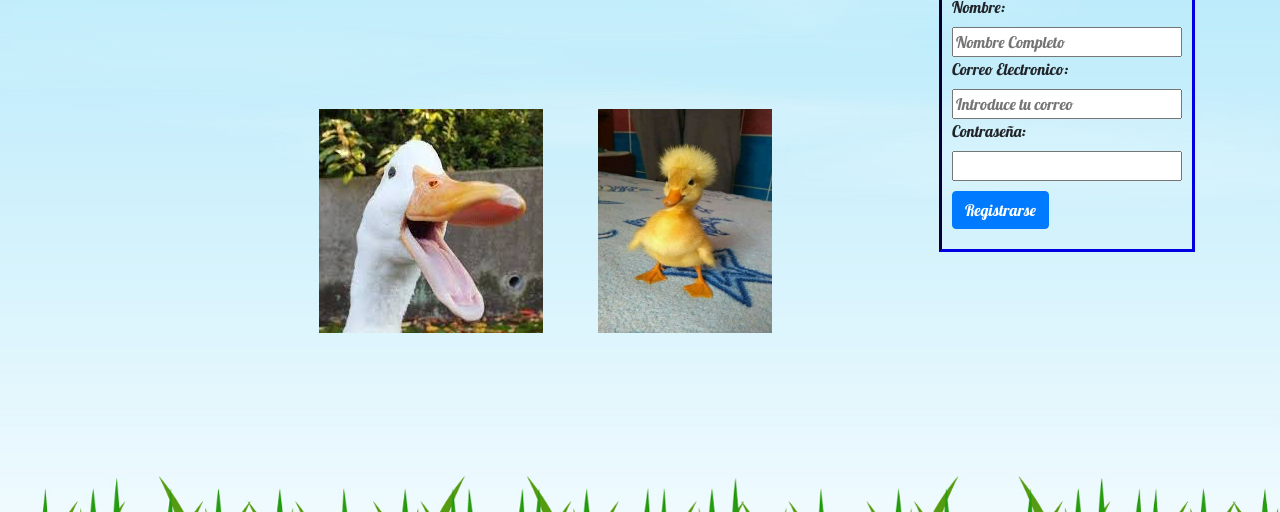
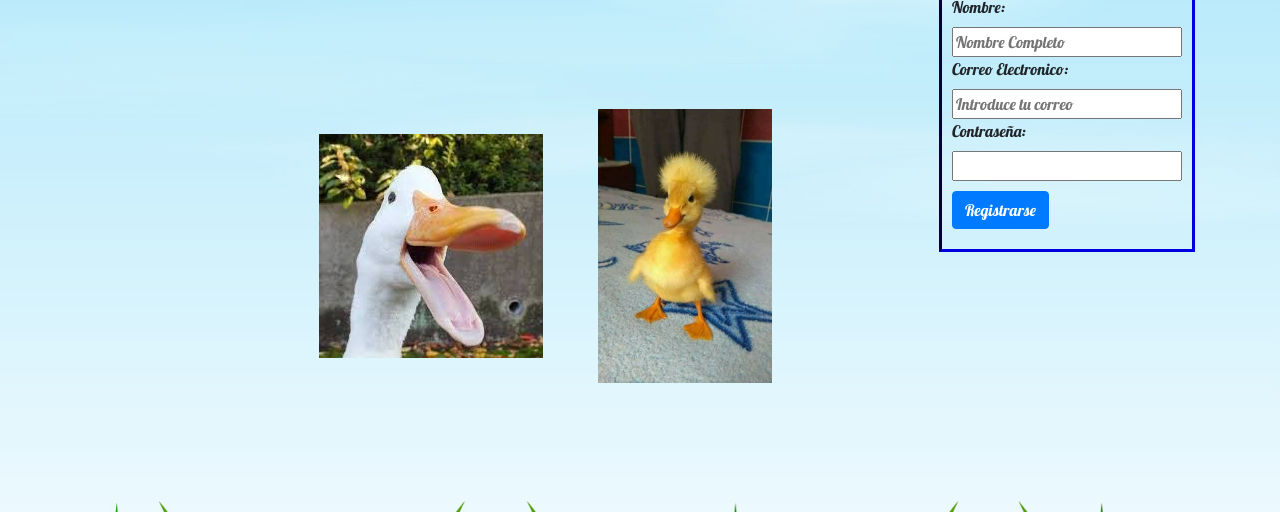
Before and after one commit to JuanmaCG/DIW, a plain HTML site: page docs/index.html in a window 1280 px wide. Shown: the part 288-800 px from the top of the page. Drawn offline with nearby package versions, Linux system fonts and the light colour scheme.

Commit message:
Update index.html

```diff
--- a/docs/index.html
+++ b/docs/index.html
@@ -44,7 +44,7 @@
                     </div>
                 </div>
                 <img src="assets/pato.jpeg">
-                <img src="assets/pato2.jpg" height="224px" width="224px">
+                <img src="assets/pato2.jpg" height="274px" width="224px">
             </div>
             <div class="col">
                 <form id="formulario">
```
